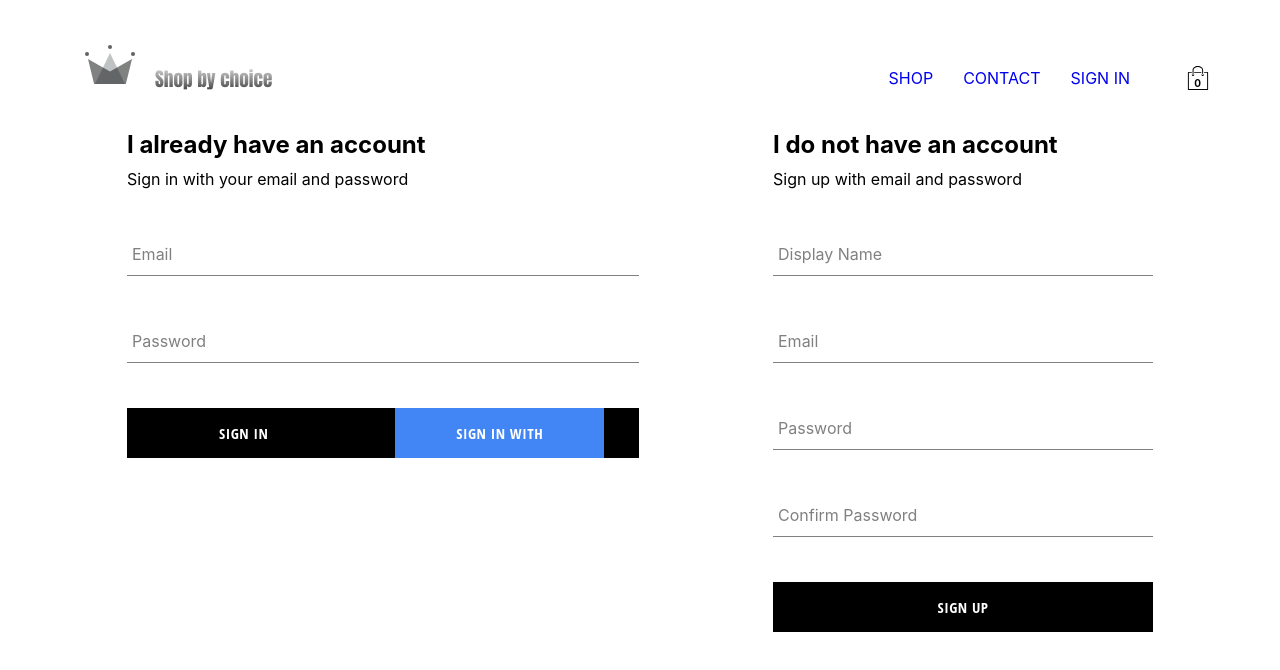
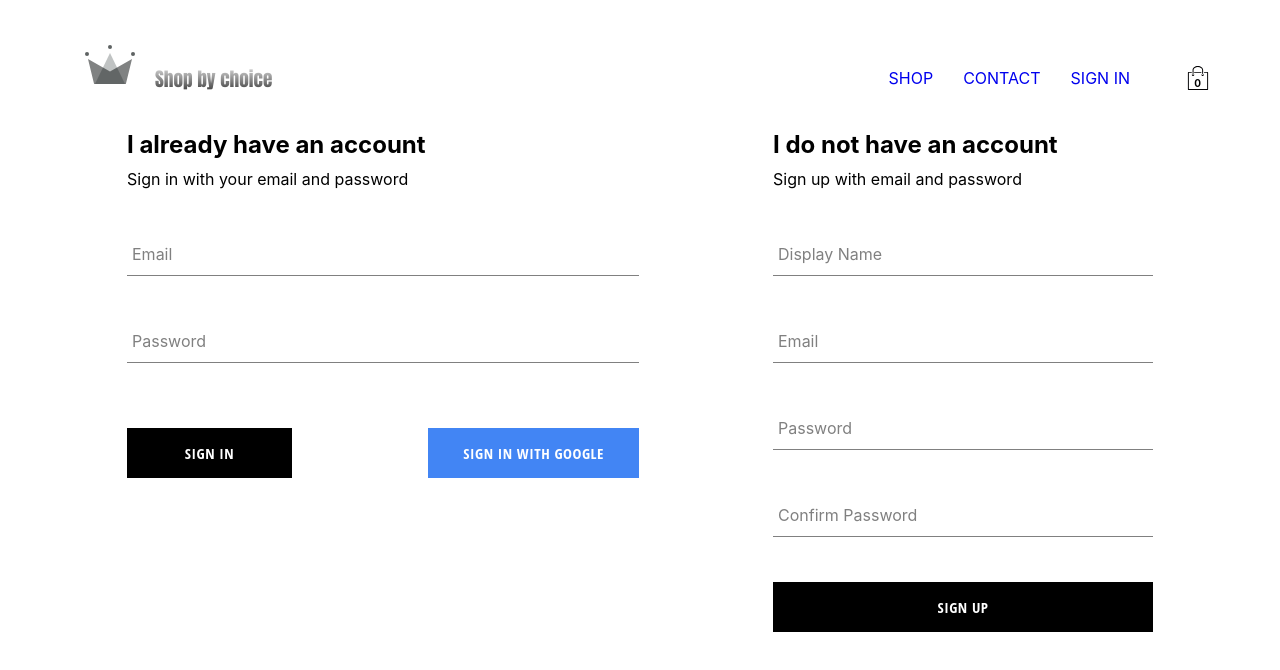
Before and after one commit to abhish002/shop-by-choice, a React (Create React App) app: page /signin in a window 1280 px wide. Shown: the top 670 px of the page. Built offline with nearby package versions, Linux system fonts and the light colour scheme; no server answers.

Commit message:
Updated cart styles and custom button styles.

```diff
--- a/src/components/cart-menu/cart-menu.styles.scss
+++ b/src/components/cart-menu/cart-menu.styles.scss
@@ -1,21 +1,21 @@
 .cart-dropdown {
   position: absolute;
-  width: 240px;
+  width: 280px;
   height: 340px;
   display: flex;
   flex-direction: column;
   padding: 20px;
   border: 1px solid black;
   background-color: white;
-  top: 90px;
-  right: 40px;
+  top: 100px;
+  right: 72px;
   z-index: 5;
 
   .cart-items {
     height: 240px;
     display: flex;
     flex-direction: column;
-    overflow: scroll;
+    overflow-y: scroll;
   }
 
   button {
--- a/src/components/collection-item/collection-item.styles.scss
+++ b/src/components/collection-item/collection-item.styles.scss
@@ -48,4 +48,11 @@
       width: 10%;
     }
   }
+
+  & .custom-button-container {
+    margin-top: 0;
+    position: absolute;
+    width: 100%;
+    top: 275px;
+  }
 }
--- a/src/components/custom-button/custom-button.component.jsx
+++ b/src/components/custom-button/custom-button.component.jsx
@@ -6,7 +6,7 @@ function CustomButton({ children, isGoogleSignIn, inverted, ...otherProps }) {
   const invertedButtonClass = `${inverted ? 'inverted' : ''}`;
 
   return (
-    <div className='custom-button'>
+    <div className='custom-button-container'>
       <button className={`${invertedButtonClass} ${customButtonClass} custom-button`} {...otherProps}>{children}</button>
     </div>
   )
--- a/src/components/custom-button/custom-button.styles.scss
+++ b/src/components/custom-button/custom-button.styles.scss
@@ -1,7 +1,10 @@
+.custom-button-container {
+  margin-top: 20px;
+}
+
 .custom-button {
   min-width: 165px;
-  width: auto;
-  height: 50px;
+  width: 100%;
   letter-spacing: 0.5px;
   line-height: 50px;
   padding: 0 35px 0 35px;
```
Also changed, not shown: src/components/menu-item/menu-item.component.jsx (indentation only).
